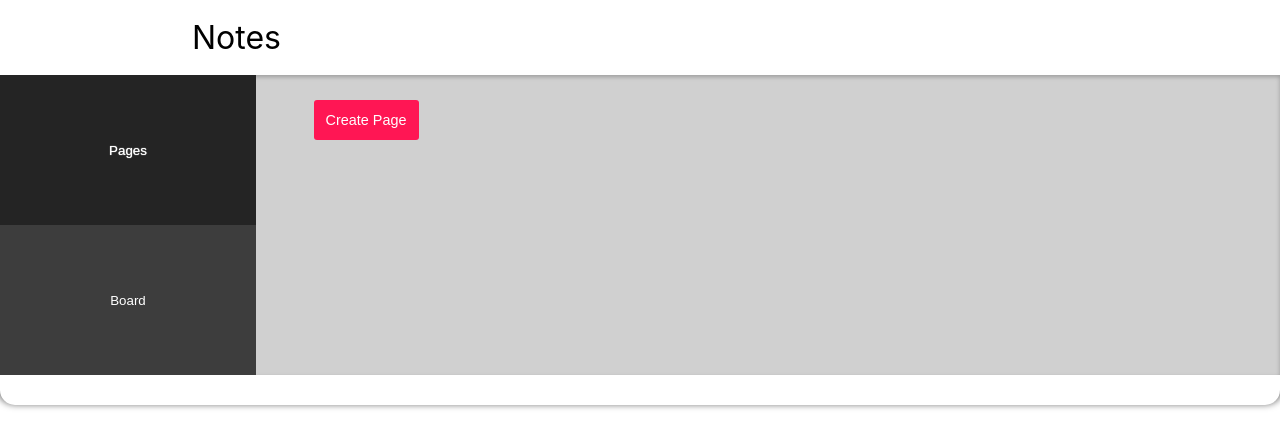
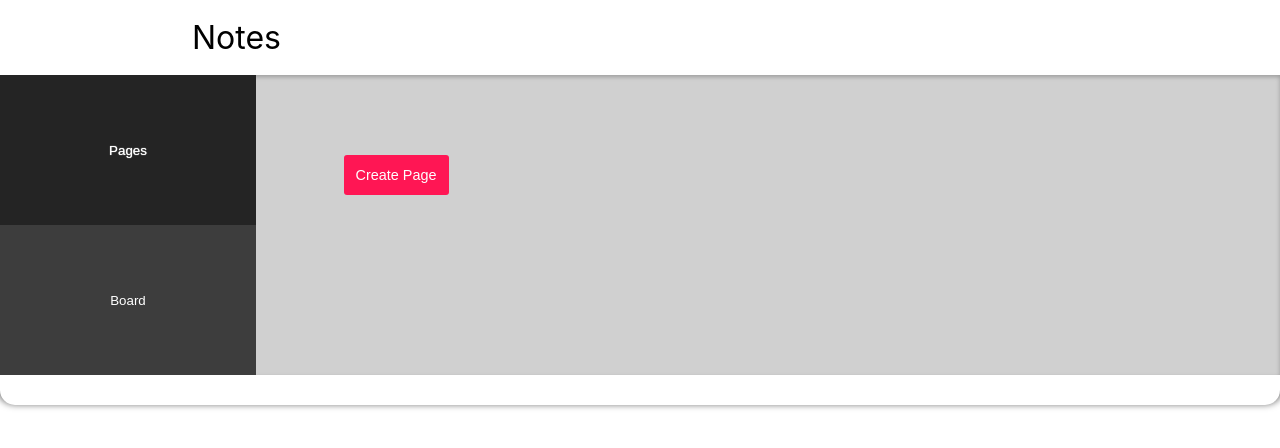
Before and after one commit to Flakari/notes, a React (Create React App) app: page / in a window 1280 px wide. Both pictures are taken after a click on the element "Expand Menu". Shown: the top 448 px of the page. Built offline with nearby package versions, Linux system fonts and the light colour scheme.

Commit message:
Add stylings to Board Menu and fix Categories
Board menu now has the same stylings as the note menu, the css is
generalized to work for both with each having their own separaate image
div classes.

Editor button categories did not have keys to them, causing an error,
that has been fixed.

```diff
--- a/src/components/MenuContainer/BoardMenu/BoardMenu.tsx
+++ b/src/components/MenuContainer/BoardMenu/BoardMenu.tsx
@@ -2,6 +2,8 @@ import { useSelector, useDispatch } from 'react-redux'
 
 import State from '../../../store/combinedState';
 import AddButton from '../AddButton/AddButton';
+import MenuItem from '../MenuItem/MenuItem';
+import classes from '../Menu.module.css';
 
 interface PropTypes {
     toggle: () => void;
@@ -19,18 +21,22 @@ const BoardMenu = (props: PropTypes) => {
     };
 
     return (
-        <div>
+        <div className={classes.Menu}>
             <ul>
+                <AddButton type='Board' />
                 {Object.keys(boards).filter(item => boards[item].id !== boardState.currentBoardId).map(item => {
                     return (
                         <li key={boards[item].id}>
-                            <span onClick={() => clickHandler(boards[item].id)}>{boards[item].title || 'Untitled'}</span>
-                            <button onClick={() => dispatch({ type: 'DELETE_BOARD', id: boards[item].id })}>X</button>
+                            <MenuItem
+                                title={boards[item].title || 'Untitled'}
+                                click={() => clickHandler(boards[item].id)}
+                                delete={{ type: 'DELETE_BOARD', id: boards[item].id }}
+                                type='board'
+                            />
                         </li>
                     );
                 })}
             </ul>
-            <AddButton type='Board' />
         </div>
     );
 };
--- a/src/components/MenuContainer/PageMenu/PageMenu.module.css
+++ b/src/components/MenuContainer/Menu.module.css
@@ -1,9 +1,9 @@
-#PageMenu {
-    padding: 10px;
+.Menu {
+    padding: 10px 40px;
     overflow-y: auto;
 }
 
-#PageMenu > ul {
+.Menu > ul {
     display: flex;
     width: 100%;
     padding: 0;
@@ -13,11 +13,11 @@
     margin: 0;
 }
 
-#PageMenu button {
-    margin: 15px 47.5px;
+.Menu ul > button {
+    margin: 70px 47.5px;
 }
 
-#PageMenu li {
+.Menu li {
     flex-basis: 200px;
     list-style: none;
 }
@@ -26,3 +26,13 @@
     display: inline-block;
     margin-left: 10px;
 }
+
+@media screen and (max-width: 625px) {
+    .Menu ul {
+        flex-direction: column;
+    }
+
+    .Menu ul > button {
+        margin: 20px 47.5px;
+    }
+}
--- a/src/components/MenuContainer/MenuItem/MenuItem.module.css
+++ b/src/components/MenuContainer/MenuItem/MenuItem.module.css
@@ -16,10 +16,19 @@
     background: #b3b3b3;
 }
 
-.MenuItemImage {
+.MenuPageImage {
     height: 110px;
     width: 80px;
     background-color: white;
+}
+
+.MenuBoardImage {
+    height: 90px;
+    width: 130px;
+    background-color: #f7f7d0;
+}
+
+.MenuPageImage, .MenuBoardImage {
     box-shadow: -2px 2px 3px #999;
     margin-top: 5px;
 }
@@ -34,7 +43,7 @@
 
 .MenuItemButton {
     top: 0;
-    left: -90px;
+    left: -40px;
     display: none;
 }
 .MenuItemButton > svg {
@@ -50,7 +59,7 @@
     position: absolute;
     background-color: white;
     padding: 5px 25px;
-    top: 60px;
+    top: 45px;
     left: -25px;
     border: 1px solid gray;
     border-radius: 5px;
--- a/src/components/MenuContainer/MenuItem/MenuItem.tsx
+++ b/src/components/MenuContainer/MenuItem/MenuItem.tsx
@@ -8,6 +8,7 @@ interface PropTypes {
     title: string;
     click: () => void;
     delete: { type: string, id: string };
+    type: 'page' | 'board';
 }
 
 const MenuItem = (props: PropTypes) => {
@@ -30,7 +31,7 @@ const MenuItem = (props: PropTypes) => {
 
     return (
         <div onMouseLeave={closeMenu} className={classes.MenuItem} onClick={props.click}>
-            <div className={classes.MenuItemImage}></div>
+            <div className={props.type === 'page' ? classes.MenuPageImage : classes.MenuBoardImage}></div>
             <p>{props.title}</p>
             <OpenMenuButton menuClass={classes.MenuItemButton} click={toggleMenu} />
             {showMenu ? <div onClick={deleteItem} className={classes.SubMenu}>Delete</div> : null}
--- a/src/components/MenuContainer/PageMenu/PageMenu.tsx
+++ b/src/components/MenuContainer/PageMenu/PageMenu.tsx
@@ -3,7 +3,7 @@ import { useSelector, useDispatch } from 'react-redux';
 import State from '../../../store/combinedState';
 import AddButton from '../AddButton/AddButton';
 import MenuItem from '../MenuItem/MenuItem';
-import classes from './PageMenu.module.css';
+import classes from '../Menu.module.css';
 
 interface PropTypes {
     toggle: () => void;
@@ -21,7 +21,7 @@ const PageMenu = (props: PropTypes) => {
     };
 
     return (
-        <div id={classes.PageMenu}>
+        <div className={classes.Menu}>
             <ul>
                 <AddButton type='Page' />
                 {pages.filter(item => item.id !== currentPageId).map(item => {
@@ -31,6 +31,7 @@ const PageMenu = (props: PropTypes) => {
                                 title={item.title || 'Untitled'}
                                 click={() => itemClickHandler(item.id)}
                                 delete={{ type: 'DELETE_PAGE', id: item.id }}
+                                type='page'
                             />
                         </li>
                     );
--- a/src/containers/EditorButtonContainer/EditorButtonContainer.tsx
+++ b/src/containers/EditorButtonContainer/EditorButtonContainer.tsx
@@ -223,7 +223,7 @@ const EditorButtonContainer = (props: PropTypes) => {
             {props.editorButtonSelection.map(style => {
                 if ('categoryName' in style) {
                     return (
-                        <EditorCategory name={style.categoryName} icon={style.icon}>
+                        <EditorCategory key={style.categoryName} name={style.categoryName} icon={style.icon}>
                             {style.contents.map(btnStyle => buttonStyles(btnStyle))}
                         </EditorCategory>
                     );
```
